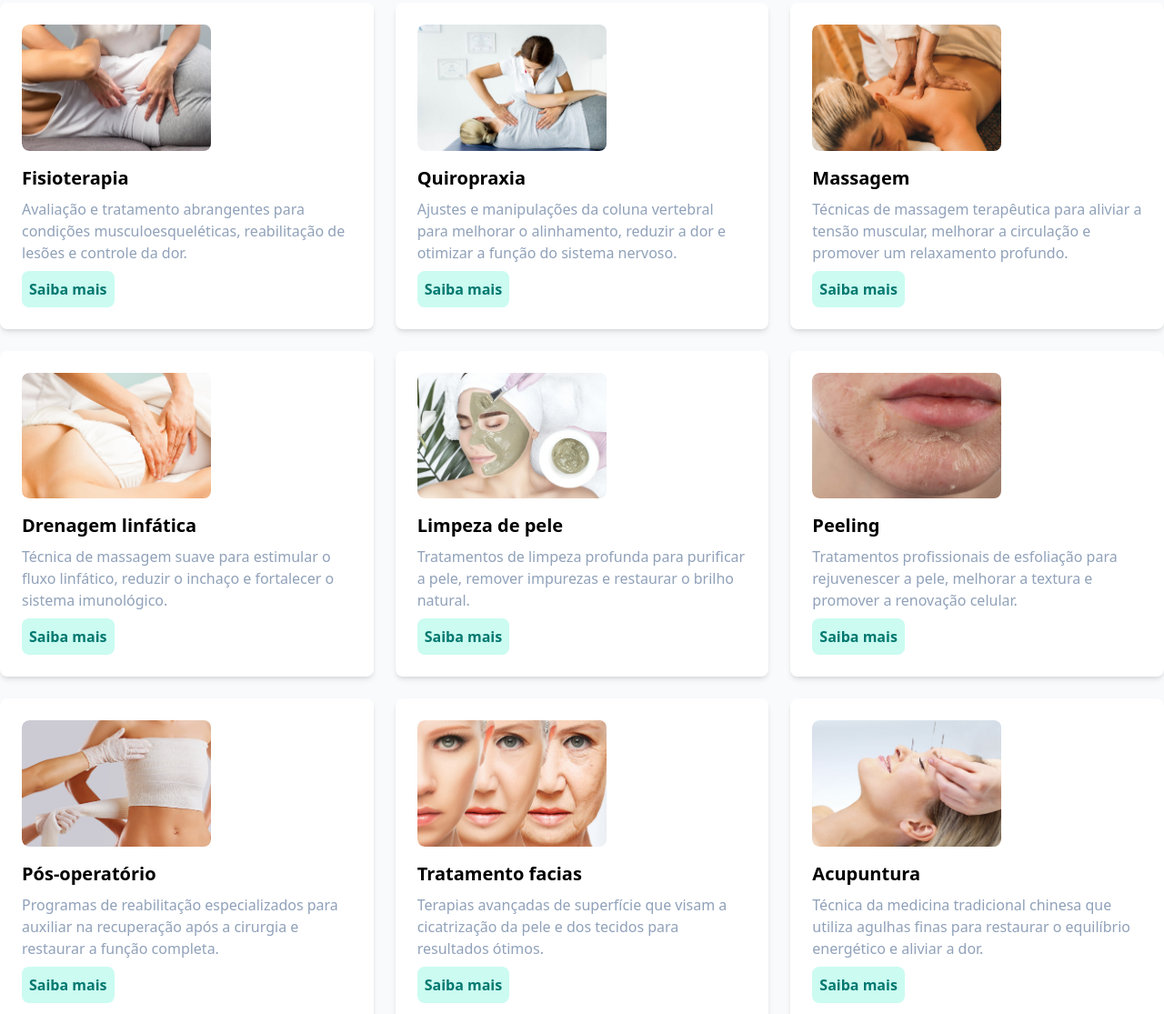
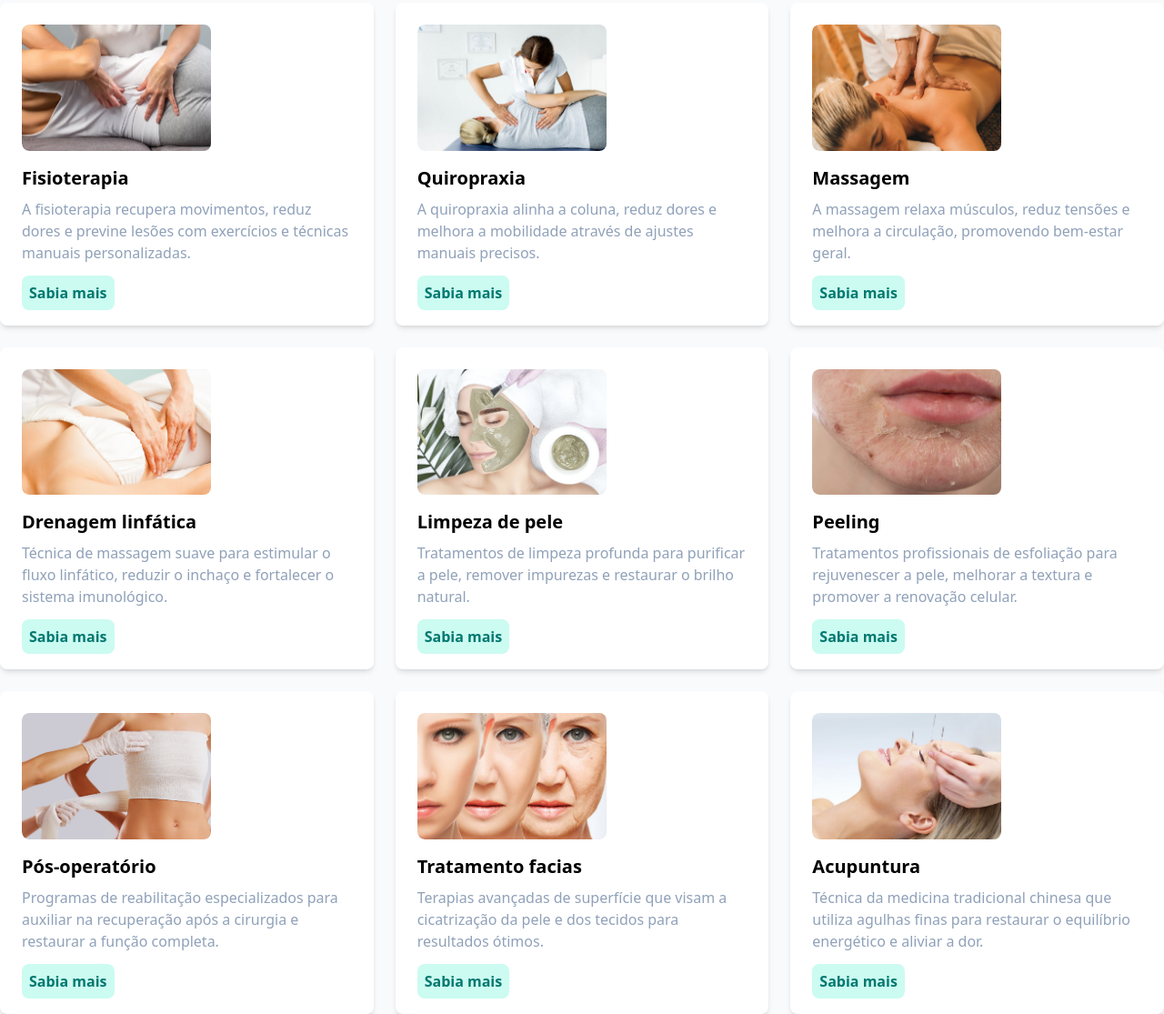
Before and after one commit to sumanbiswasdev/dra.claudia-leite-monteiro-tailwindcss, a website: page index.html in a window 1280 px wide. Shown: the part 1685-2800 px from the top of the page at 91% size. Drawn offline with Linux system fonts and the light colour scheme.

Commit message:
index page was updated

```diff
--- a/index.html
+++ b/index.html
@@ -149,15 +149,13 @@
           <p class="text-lg font-light my-1"><span><i class="fa-regular fa-circle-check text-clautext1 text-lg mr-2"></i>Abordagem holística à saúde</span></p>
 
           <div class="flex flex-col md:flex-row md:gap-5 align-items-center mt-5">
-            <button class="cursor-pointer bg-gradient-to-r from-gre1 to-gre2 text-white text-lg font-semibold
+            <a href="https://wa.me/+5511971140308" target="_blank" class="cursor-pointer bg-gradient-to-r from-gre1 to-gre2 text-white text-lg font-semibold
              p-2 md:p-5 lg:p-4 rounded-lg my-5 hover:shadow-lg transition duration-300 ease-in-out hover:translate-x-1">
-              Agendar Consulta <i class="fa-solid fa-arrow-right text-sm"></i>
-            </button>
+             <button class="cursor-pointer">Agendar Consulta <i class="fa-solid fa-arrow-right text-sm cursor-pointer"></i></button></a>
 
-            <button class="cursor-pointer border border-2 text-clautext1 text-lg font-semibold
+            <a href="tratamentos.html" class="cursor-pointer border border-2 text-clautext1 text-lg font-semibold
              p-2 md:p-5 lg:p-4 rounded-lg my-5 hover:shadow-lg transition duration-300 ease-in-out hover:translate-x-1">
-              Ver os Serviços
-            </button>
+             <button class="cursor-pointer">Ver os tratamentos</button></a>
           </div>
         </div>
 
@@ -238,9 +236,10 @@
             <img class="rounded-lg w-44 lg:w-52 transition duration-700 ease-in-out hover:scale-105" src="/tratamentos-img/fisioterapia.jpg" alt="Fisioterapia">
           </div>
           <h3 class="text-xl font-semibold mb-2">Fisioterapia</h3>
-          <p class="text-slate-400">Avaliação e tratamento abrangentes para condições musculoesqueléticas, reabilitação de lesões e controle da dor.</p>
-          <button class="text-clautext1 font-semibold bg-clau4 p-2 rounded-lg mt-2 cursor-pointer hover:bg-clautext1 hover:text-white
-          transition duration-500 ease-in-out"><a href="fisioterapia.html">Saiba mais</a></button>
+          <p class="text-slate-400">A fisioterapia recupera movimentos, reduz dores e previne lesões com exercícios e técnicas manuais personalizadas.</p>
+          <a href="fisioterapia.html" class="text-clautext1 font-semibold bg-clau4 p-2 rounded-lg cursor-pointer hover:bg-clautext1 hover:text-white
+          transition duration-500 ease-in-out"><button class="mt-5 cursor-pointer">Sabia mais</button></a>
+
         </div>
 
         <!-- Quiropraxia -->
@@ -249,9 +248,9 @@
             <img class="rounded-lg w-44 lg:w-52 transition duration-700 ease-in-out hover:scale-105" src="/tratamentos-img/quiropraxia.jpg" alt="Quiropraxia">
           </div>
           <h3 class="text-xl font-semibold mb-2">Quiropraxia</h3>
-          <p class="text-slate-400">Ajustes e manipulações da coluna vertebral para melhorar o alinhamento, reduzir a dor e otimizar a função do sistema nervoso.</p>
-          <button class="text-clautext1 font-semibold bg-clau4 p-2 rounded-lg mt-2 cursor-pointer hover:bg-clautext1 hover:text-white
-          transition duration-500 ease-in-out"><a href="quiropraxia.html">Saiba mais</a></button>
+          <p class="text-slate-400">A quiropraxia alinha a coluna, reduz dores e melhora a mobilidade através de ajustes manuais precisos.</p>
+          <a href="quiropraxia.html" class="text-clautext1 font-semibold bg-clau4 p-2 rounded-lg cursor-pointer hover:bg-clautext1 hover:text-white
+          transition duration-500 ease-in-out"><button class="mt-5 cursor-pointer">Sabia mais</button></a>
         </div>
 
         <!-- Massagem -->
@@ -260,9 +259,9 @@
             <img class="rounded-lg w-44 lg:w-52 transition duration-700 ease-in-out hover:scale-105" src="/tratamentos-img/massagem.jpg" alt="Massagem">
           </div>
           <h3 class="text-xl font-semibold mb-2">Massagem</h3>
-          <p class="text-slate-400">Técnicas de massagem terapêutica para aliviar a tensão muscular, melhorar a circulação e promover um relaxamento profundo.</p>
-          <button class="text-clautext1 font-semibold bg-clau4 p-2 rounded-lg mt-2 cursor-pointer hover:bg-clautext1 hover:text-white
-          transition duration-500 ease-in-out"><a href="massagem.html">Saiba mais</a></button>
+          <p class="text-slate-400">A massagem relaxa músculos, reduz tensões e melhora a circulação, promovendo bem-estar geral.</p>
+          <a href="massagem.html" class="text-clautext1 font-semibold bg-clau4 p-2 rounded-lg cursor-pointer hover:bg-clautext1 hover:text-white
+          transition duration-500 ease-in-out"><button class="mt-5 cursor-pointer">Sabia mais</button></a>
         </div>
 
         <!-- Drenagem linfática -->
@@ -272,8 +271,8 @@
           </div>
           <h3 class="text-xl font-semibold mb-2">Drenagem linfática</h3>
           <p class="text-slate-400">Técnica de massagem suave para estimular o fluxo linfático, reduzir o inchaço e fortalecer o sistema imunológico.</p>
-          <button class="text-clautext1 font-semibold bg-clau4 p-2 rounded-lg mt-2 cursor-pointer hover:bg-clautext1 hover:text-white
-          transition duration-500 ease-in-out"><a href="drenagem_linfatica.html">Saiba mais</a></button>
+          <a href="drenagem_linfatica.html" class="text-clautext1 font-semibold bg-clau4 p-2 rounded-lg cursor-pointer hover:bg-clautext1 hover:text-white
+          transition duration-500 ease-in-out"><button class="mt-5 cursor-pointer">Sabia mais</button></a>
         </div>
 
         <!-- Limpeza de pele -->
@@ -283,8 +282,8 @@
           </div>
           <h3 class="text-xl font-semibold mb-2">Limpeza de pele</h3>
           <p class="text-slate-400">Tratamentos de limpeza profunda para purificar a pele, remover impurezas e restaurar o brilho natural.</p>
-          <button class="text-clautext1 font-semibold bg-clau4 p-2 rounded-lg mt-2 cursor-pointer hover:bg-clautext1 hover:text-white
-          transition duration-500 ease-in-out"><a href="limpeza_de_pele.html">Saiba mais</a></button>
+          <a href="limpeza_de_pele.html" class="text-clautext1 font-semibold bg-clau4 p-2 rounded-lg cursor-pointer hover:bg-clautext1 hover:text-white
+          transition duration-500 ease-in-out"><button class="mt-5 cursor-pointer">Sabia mais</button></a>
         </div>
 
         <!-- Peeling -->
@@ -294,8 +293,8 @@
           </div>
           <h3 class="text-xl font-semibold mb-2">Peeling</h3>
           <p class="text-slate-400">Tratamentos profissionais de esfoliação para rejuvenescer a pele, melhorar a textura e promover a renovação celular.</p>
-          <button class="text-clautext1 font-semibold bg-clau4 p-2 rounded-lg mt-2 cursor-pointer hover:bg-clautext1 hover:text-white
-          transition duration-500 ease-in-out"><a href="peeling.html">Saiba mais</a></button>
+          <a href="peeling.html" class="text-clautext1 font-semibold bg-clau4 p-2 rounded-lg cursor-pointer hover:bg-clautext1 hover:text-white
+          transition duration-500 ease-in-out"><button class="mt-5 cursor-pointer">Sabia mais</button></a>
         </div>
 
         <!-- Pós-operatório -->
@@ -305,8 +304,8 @@
           </div>
           <h3 class="text-xl font-semibold mb-2">Pós-operatório</h3>
           <p class="text-slate-400">Programas de reabilitação especializados para auxiliar na recuperação após a cirurgia e restaurar a função completa.</p>
-          <button class="text-clautext1 font-semibold bg-clau4 p-2 rounded-lg mt-2 cursor-pointer hover:bg-clautext1 hover:text-white
-          transition duration-500 ease-in-out"><a href="pos_operatorio.html">Saiba mais</a></button>
+          <a href="pos_operatorio.html" class="text-clautext1 font-semibold bg-clau4 p-2 rounded-lg cursor-pointer hover:bg-clautext1 hover:text-white
+          transition duration-500 ease-in-out"><button class="mt-5 cursor-pointer">Sabia mais</button></a>
         </div>
 
         <!-- Tratamento facias -->
@@ -316,8 +315,8 @@
           </div>
           <h3 class="text-xl font-semibold mb-2">Tratamento facias</h3>
           <p class="text-slate-400">Terapias avançadas de superfície que visam a cicatrização da pele e dos tecidos para resultados ótimos.</p>
-          <button class="text-clautext1 font-semibold bg-clau4 p-2 rounded-lg mt-2 cursor-pointer hover:bg-clautext1 hover:text-white
-          transition duration-500 ease-in-out"><a href="tratamento_facias.html">Saiba mais</a></button>
+          <a href="tratamento_facias.html" class="text-clautext1 font-semibold bg-clau4 p-2 rounded-lg cursor-pointer hover:bg-clautext1 hover:text-white
+          transition duration-500 ease-in-out"><button class="mt-5 cursor-pointer">Sabia mais</button></a>
         </div>
 
         <!-- Acupuntura -->
@@ -327,8 +326,8 @@
           </div>
           <h3 class="text-xl font-semibold mb-2">Acupuntura</h3>
           <p class="text-slate-400">Técnica da medicina tradicional chinesa que utiliza agulhas finas para restaurar o equilíbrio energético e aliviar a dor.</p>
-          <button class="text-clautext1 font-semibold bg-clau4 p-2 rounded-lg mt-2 cursor-pointer hover:bg-clautext1 hover:text-white
-          transition duration-500 ease-in-out"><a href="acupuntura.html">Saiba mais</a></button>
+          <a href="acupuntura.html" class="text-clautext1 font-semibold bg-clau4 p-2 rounded-lg cursor-pointer hover:bg-clautext1 hover:text-white
+          transition duration-500 ease-in-out"><button class="mt-5 cursor-pointer">Sabia mais</button></a>
         </div>
 
         <!-- Terapia neural -->
@@ -338,8 +337,8 @@
           </div>
           <h3 class="text-xl font-semibold mb-2">Terapia neural</h3>
           <p class="text-slate-400">Terapia injetável direcionada às vias nervosas para tratar a dor crônica e restaurar o equilíbrio do sistema nervoso.</p>
-          <button class="text-clautext1 font-semibold bg-clau4 p-2 rounded-lg mt-2 cursor-pointer hover:bg-clautext1 hover:text-white
-          transition duration-500 ease-in-out"><a href="terapia_neural.html">Saiba mais</a></button>
+          <a href="terapia_neural.html" class="text-clautext1 font-semibold bg-clau4 p-2 rounded-lg cursor-pointer hover:bg-clautext1 hover:text-white
+          transition duration-500 ease-in-out"><button class="mt-5 cursor-pointer">Sabia mais</button></a>
         </div>
 
       </div>
@@ -461,7 +460,7 @@
 
               </div>
                 <h3 class="text-xl font-semibold mb-2">Celular</h3>
-                <p class="text-slate-500">11 97114-0308</p>
+                <a href="https://wa.me/+5511971140308" target="_blank"><p class="text-slate-500"><i class="fa-brands fa-whatsapp"></i> 11 97114-0308</p></a>
             </div>
 
             <!-- E-mail -->
@@ -551,8 +550,10 @@
 
             <!-- button -->
 
-            <button class="w-full text-clautext1 font-semibold bg-clau4 p-2 rounded-lg mt-2 cursor-pointer hover:bg-clautext1 hover:text-white
-          transition duration-500 ease-in-out"><a href="fisioterapia.html">Enviar mensagem <i class="fa-solid fa-paper-plane text-sm ml-2"></i> </a></button>
+            <a href="#" class="bg-clau4 text-clautext1 hover:bg-clautext1 hover:text-white p-2 rounded-lg mt-2">
+              <button class="font-semibold cursor-pointer transition duration-500 ease-in-out w-full hover:translate-x-1">Enviar mensagem
+          <i class="fa-solid fa-paper-plane text-sm ml-2"></i> </button>
+            </a>
           </form>
 
         </div>
```
